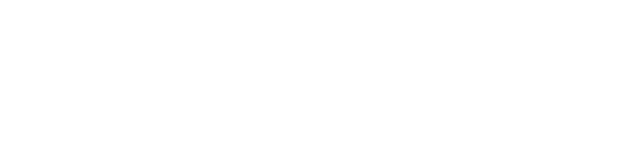
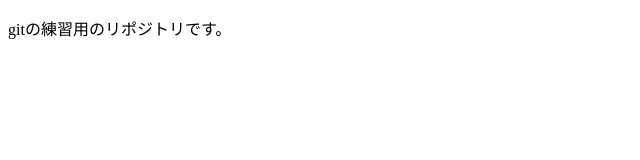
Before and after one commit to yosshi595/56-git, a plain HTML site: page index.html in a window 1280 px wide. Shown: the whole page, without its empty margins (0-640 px from the left). Drawn offline with Linux system fonts and the light colour scheme.

Commit message:
html修正

```diff
--- a/index.html
+++ b/index.html
@@ -6,6 +6,7 @@
     <title>Document</title>
 </head>
 <body>
+    <p>gitの練習用のリポジトリです。</p>
 
 </body>
 </html>
```
